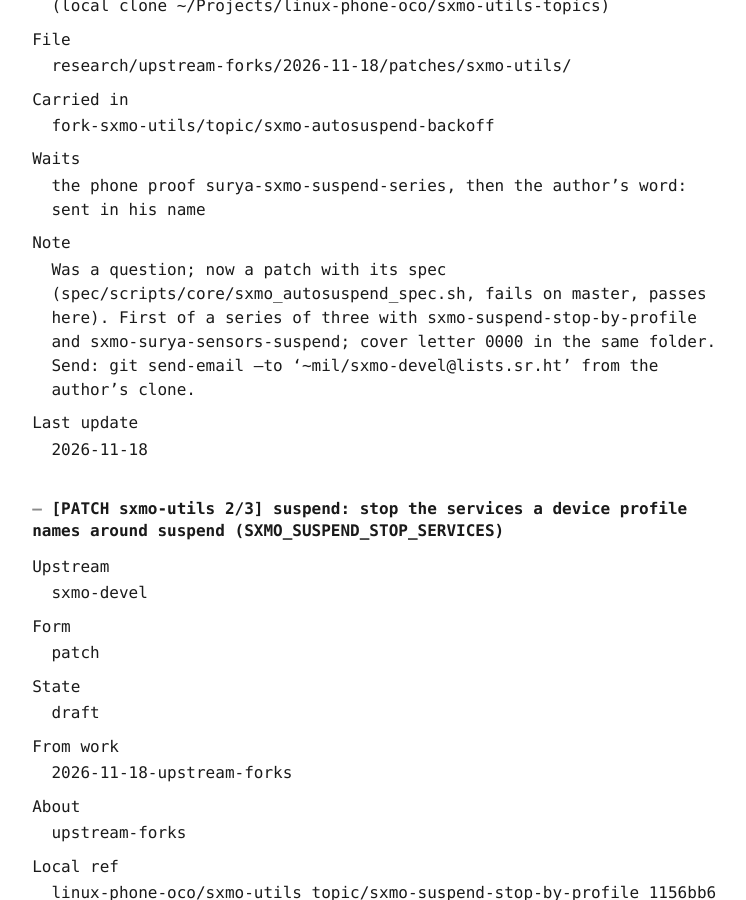
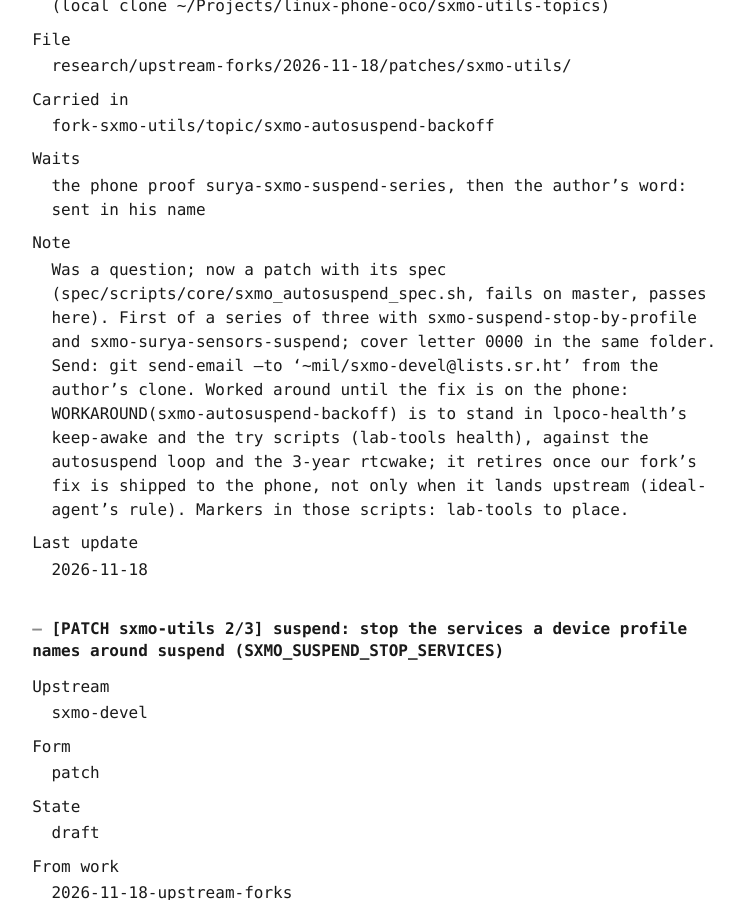
Before and after one commit to linux-phone-oco/docs, a Jekyll site: the page built from docs/upstream_items.md, in a window 1280 px wide and 900 px high, scrolled down 9209 px. Shown: the whole window, without its empty margins (261-1007 px from the left). Built offline with Jekyll 4.4.1, drawn with Linux system fonts in a browser that asks for light colours; our own code applies the rules of GitHub Pages for plain Markdown files.

Commit message:
feat: feat: sxmo backoff item names the workaround it stands behind (#518)
Landed-by: -

```diff
--- a/docs/upstream_items.md
+++ b/docs/upstream_items.md
@@ -440,7 +440,7 @@ Waits
 : the phone proof surya-sxmo-suspend-series, then the author's word: sent in his name
 
 Note
-: Was a question; now a patch with its spec (spec/scripts/core/sxmo_autosuspend_spec.sh, fails on master, passes here). First of a series of three with sxmo-suspend-stop-by-profile and sxmo-surya-sensors-suspend; cover letter 0000 in the same folder. Send: git send-email --to '~mil/sxmo-devel@lists.sr.ht' from the author's clone.
+: Was a question; now a patch with its spec (spec/scripts/core/sxmo_autosuspend_spec.sh, fails on master, passes here). First of a series of three with sxmo-suspend-stop-by-profile and sxmo-surya-sensors-suspend; cover letter 0000 in the same folder. Send: git send-email --to '~mil/sxmo-devel@lists.sr.ht' from the author's clone. Worked around until the fix is on the phone: WORKAROUND(sxmo-autosuspend-backoff) is to stand in lpoco-health's keep-awake and the try scripts (lab-tools health), against the autosuspend loop and the 3-year rtcwake; it retires once our fork's fix is shipped to the phone, not only when it lands upstream (ideal-agent's rule). Markers in those scripts: lab-tools to place.
 
 Last update
 : 2026-11-18
```
Also changed, not shown: data/upstream_items.json (+1 -1 lines).
